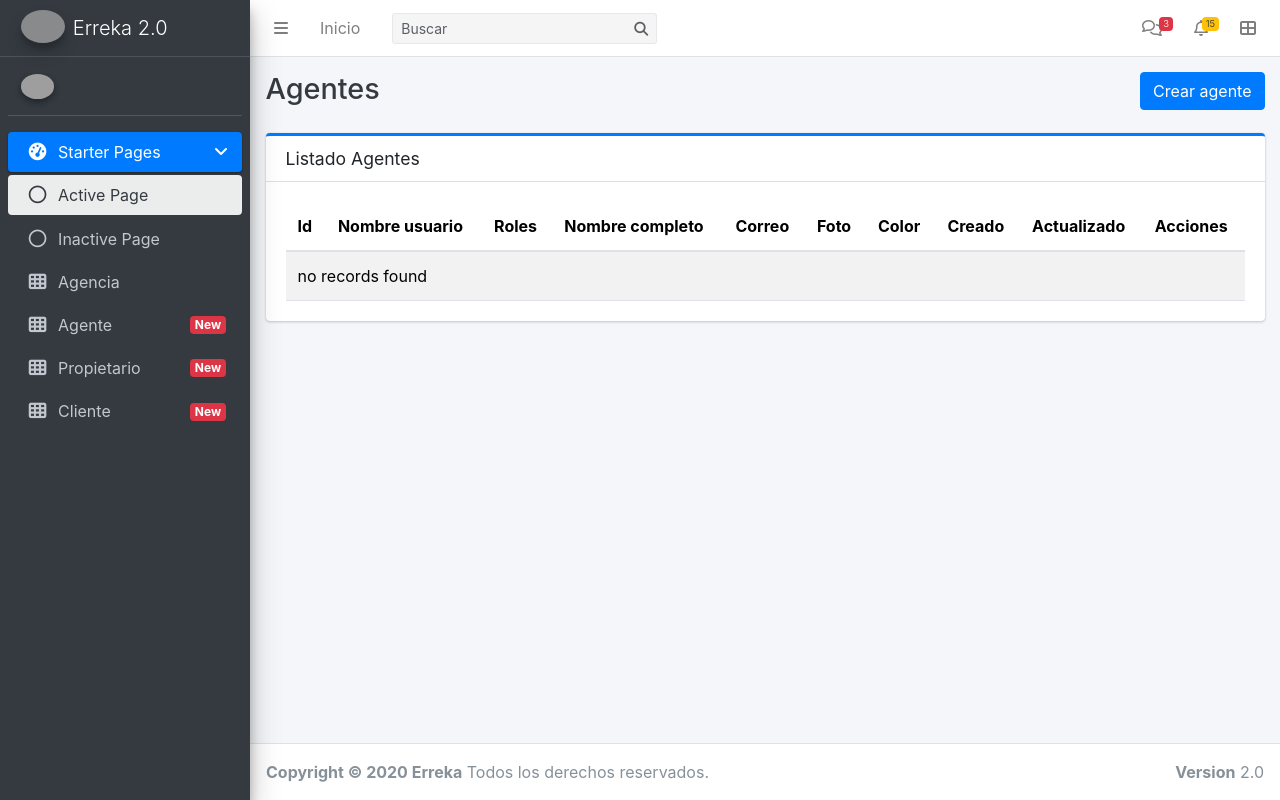
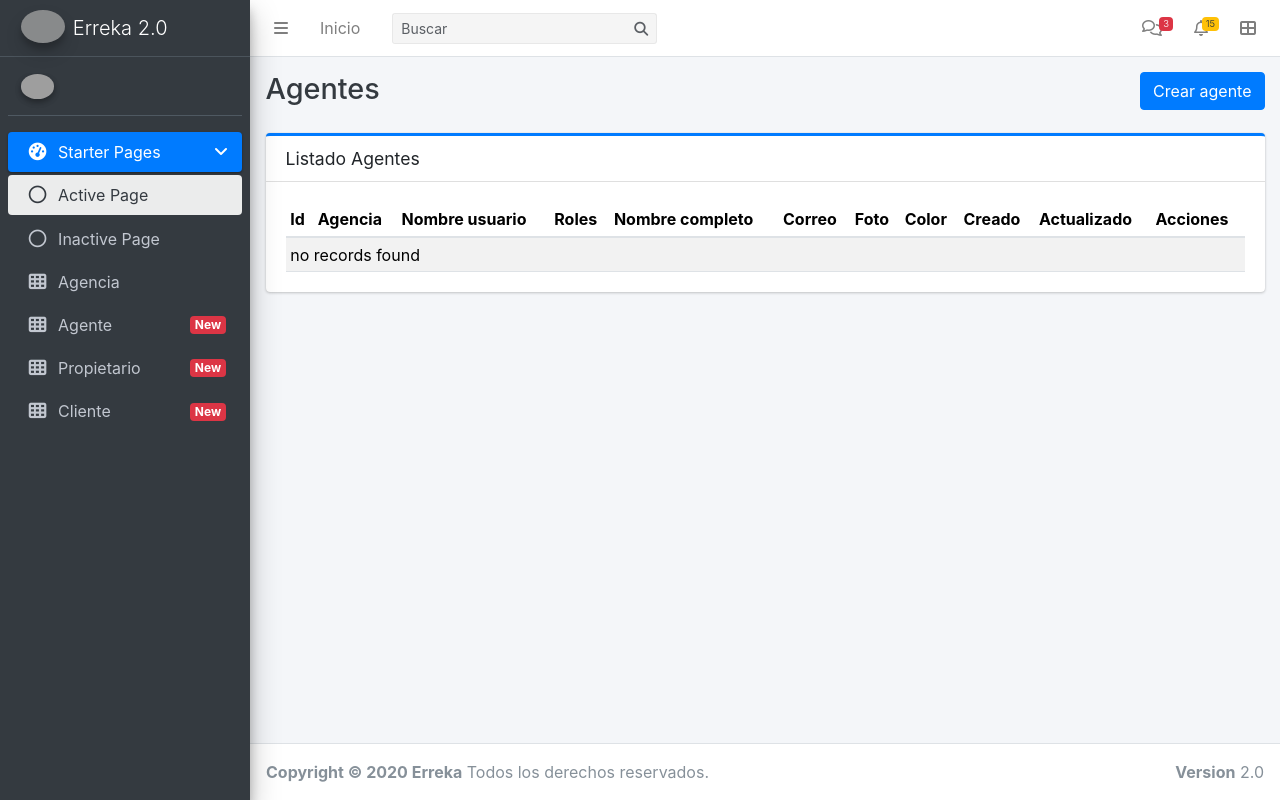
Before and after one commit to xavibrice/full_erreka, a PHP site: template templates/backend/agent/index.html.twig in a window 1280 px wide. Run offline with PHP 8.4, Linux system fonts and the light colour scheme; the template is opened without the code that fills it, so the values that code supplies are empty; style sheets or scripts are compiled from the project's sources; some libraries are stand-ins or nearby versions; grey boxes are pictures that could not be loaded.

Commit message:
Add agency in the list index from Agent

```diff
--- a/templates/backend/agent/index.html.twig
+++ b/templates/backend/agent/index.html.twig
@@ -23,11 +23,12 @@
                 <div class="card-header">
                     <h3 class="card-title">Listado Agentes</h3>
                 </div>
-                <div class="card-body table-responsive">
+                <div class="card-body table-responsive table-sm">
                     <table class="table table-striped ">
                         <thead>
                             <tr>
                                 <th>Id</th>
+                                <th>Agencia</th>
                                 <th>Nombre usuario</th>
                                 <th>Roles</th>
                                 <th>Nombre completo</th>
@@ -43,6 +44,7 @@
                         {% for agent in agents %}
                             <tr>
                                 <td>{{ agent.id }}</td>
+                                <td>{{ agent.agency.name }}</td>
                                 <td>{{ agent.username }}</td>
                                 <td>{{ agent.roles ? agent.roles|json_encode : '' }}</td>
                                 <td>{{ agent.fullName }}</td>
```
